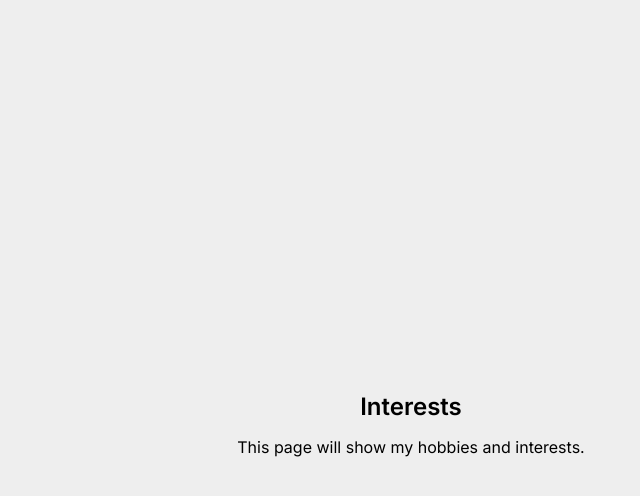
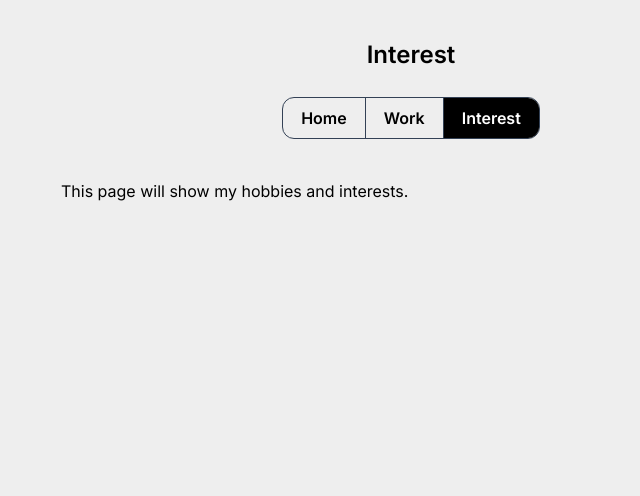
Before and after one commit to ahkam89/hakamnahar.com, a plain HTML site: page interest.html in a window 1280 px wide. Shown: the whole page, without its empty margins (229-869 px from the left). Drawn offline with Linux system fonts and the light colour scheme.

Commit message:
Update interest.html

```diff
--- a/interest.html
+++ b/interest.html
@@ -3,40 +3,108 @@
 <head>
 <meta charset="UTF-8">
 <meta name="viewport" content="width=device-width, initial-scale=1.0">
-<title>Interests</title>
+<title>Interest</title>
 
 <link href="https://fonts.googleapis.com/css2?family=Inter:wght@400;600&display=swap" rel="stylesheet">
 
 <style>
+
 body {
   margin: 0;
   font-family: 'Inter', sans-serif;
   background: #EEEEEE;
   display: flex;
-  align-items: center;
   justify-content: center;
   min-height: 100vh;
-  text-align: center;
   padding: 24px;
+}
+
+.page {
+  max-width: 700px;
+  width: 100%;
 }
 
 h1 {
   font-size: 24px;
   color: #000000;
+  text-align: center;
+  margin-bottom: 28px;
+}
+
+/* NAV */
+
+.top-nav {
+  display: flex;
+  justify-content: center;
+  margin-bottom: 40px;
+}
+
+.nav-group {
+  display: inline-flex;
+  border: 1px solid #334155;
+  border-radius: 12px;
+  overflow: hidden;
+}
+
+.nav-btn {
+  padding: 10px 18px;
+  text-decoration: none;
+  color: #000000;
+  font-weight: 600;
+  border-right: 1px solid #334155;
+  transition: all 0.2s ease;
+}
+
+.nav-btn:last-child {
+  border-right: none;
+}
+
+.nav-btn:hover {
+  background: #000000;
+  color: #FFFFFF;
+  transform: translateY(-2px);
+}
+
+/* ACTIVE PAGE */
+
+.nav-btn.active {
+  background: #000000;
+  color: #FFFFFF;
+}
+
+/* CONTENT */
+
+.content {
+  text-align: left;
 }
 
 p {
   font-size: 16px;
+  line-height: 1.6;
   color: #000000;
 }
+
 </style>
+</head>
 
-</head>
 <body>
 
-<div>
-<h1>Interests</h1>
-<p>This page will show my hobbies and interests.</p>
+<div class="page">
+
+<h1>Interest</h1>
+
+<div class="top-nav">
+  <div class="nav-group">
+    <a href="index.html" class="nav-btn">Home</a>
+    <a href="work.html" class="nav-btn">Work</a>
+    <a href="interest.html" class="nav-btn active">Interest</a>
+  </div>
+</div>
+
+<div class="content">
+  <p>This page will show my hobbies and interests.</p>
+</div>
+
 </div>
 
 </body>
```
